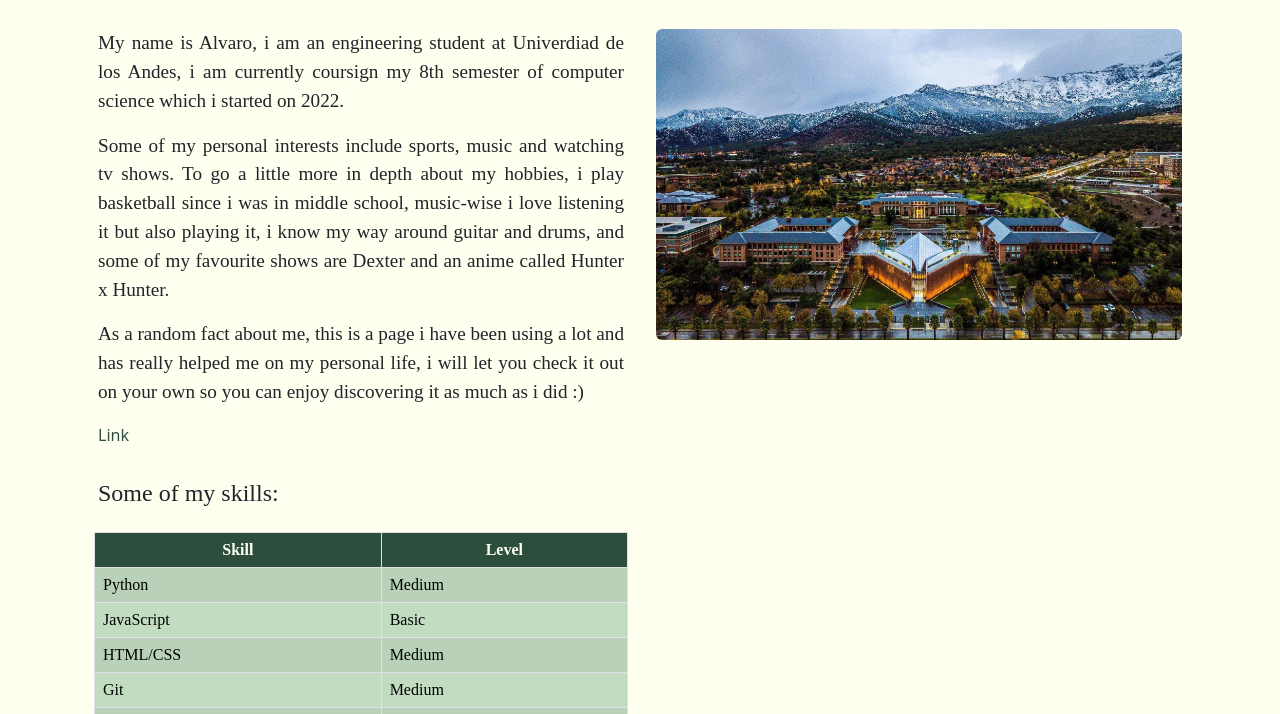
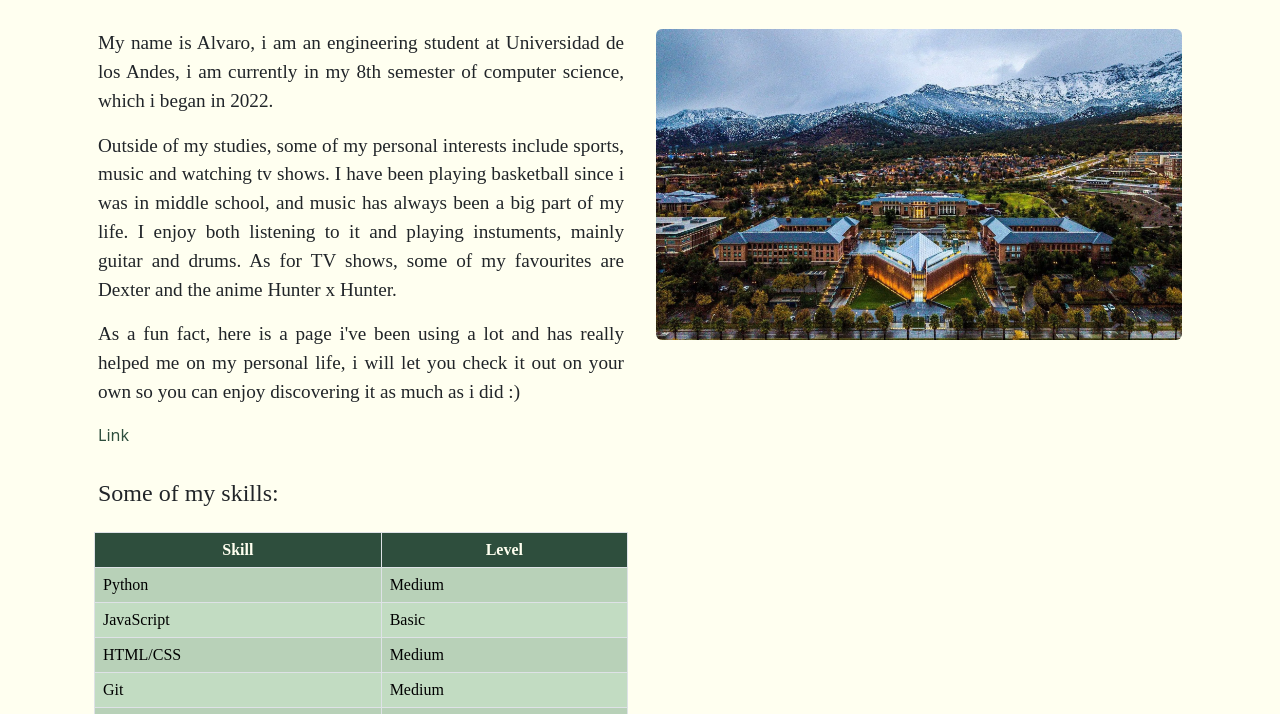
Before and after one commit to AlvaroTapiaCC/AlvaroTapiaCC.github.io, a plain HTML site: page index.html in a window 1280 px wide. Shown: the part 86-800 px from the top of the page. Drawn offline with nearby package versions, Linux system fonts and the light colour scheme.

Commit message:
fixing orthography

```diff
--- a/index.html
+++ b/index.html
@@ -16,9 +16,9 @@
 
         <div class="row">
             <div class="col-12 col-lg-6 p-3">
-                <p>My name is Alvaro, i am an engineering student at Univerdiad de los Andes, i am currently coursign my 8th semester of computer science which i started on 2022.</p>
-                <p>Some of my personal interests include sports, music and watching tv shows. To go a little more in depth about my hobbies, i play basketball since i was in middle school, music-wise i love listening it but also playing it, i know my way around guitar and drums, and some of my favourite shows are Dexter and an anime called Hunter x Hunter.</p>
-                <p>As a random fact about me, this is a page i have been using a lot and has really helped me on my personal life, i will let you check it out on your own so you can enjoy discovering it as much as i did :)</p>
+                <p>My name is Alvaro, i am an engineering student at Universidad de los Andes, i am currently in my 8th semester of computer science, which i began in 2022.</p>
+                <p>Outside of my studies, some of my personal interests include sports, music and watching tv shows. I have been playing basketball since i was in middle school, and music has always been a big part of my life. I enjoy both listening to it and playing instuments, mainly guitar and drums. As for TV shows, some of my favourites are Dexter and the anime Hunter x Hunter.</p>
+                <p>As a fun fact, here is a page i've been using a lot and has really helped me on my personal life, i will let you check it out on your own so you can enjoy discovering it as much as i did :)</p>
                 <a class="links" href="https://www.youtube.com/watch?v=xvFZjo5PgG0" target="_blank" rel="noopener noreferrer">Link</a>
             </div>
             <div class="col-12 col-lg-6 p-3">
```
